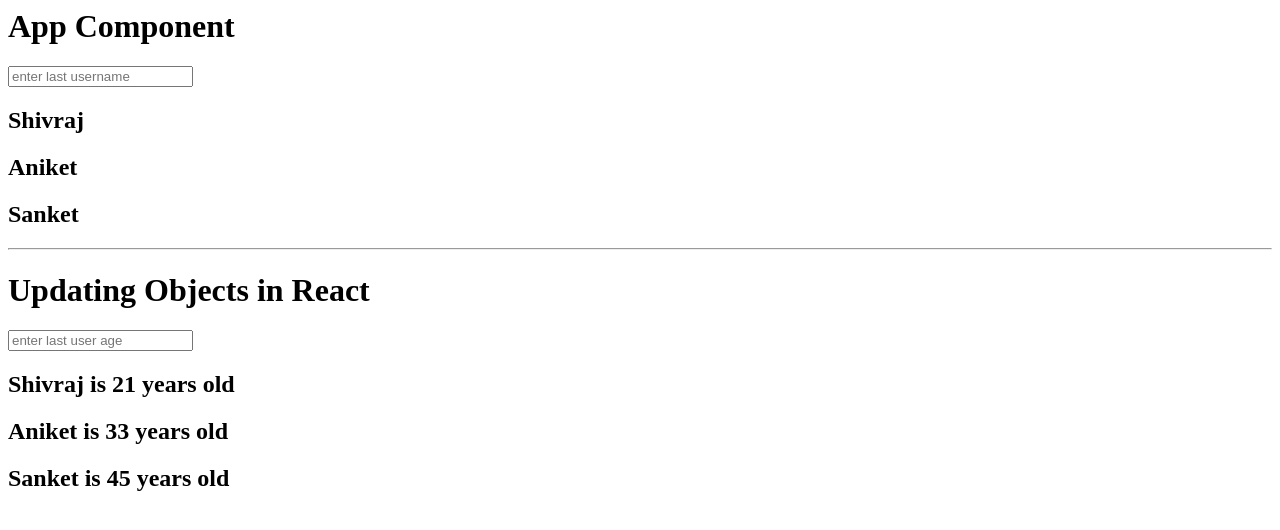
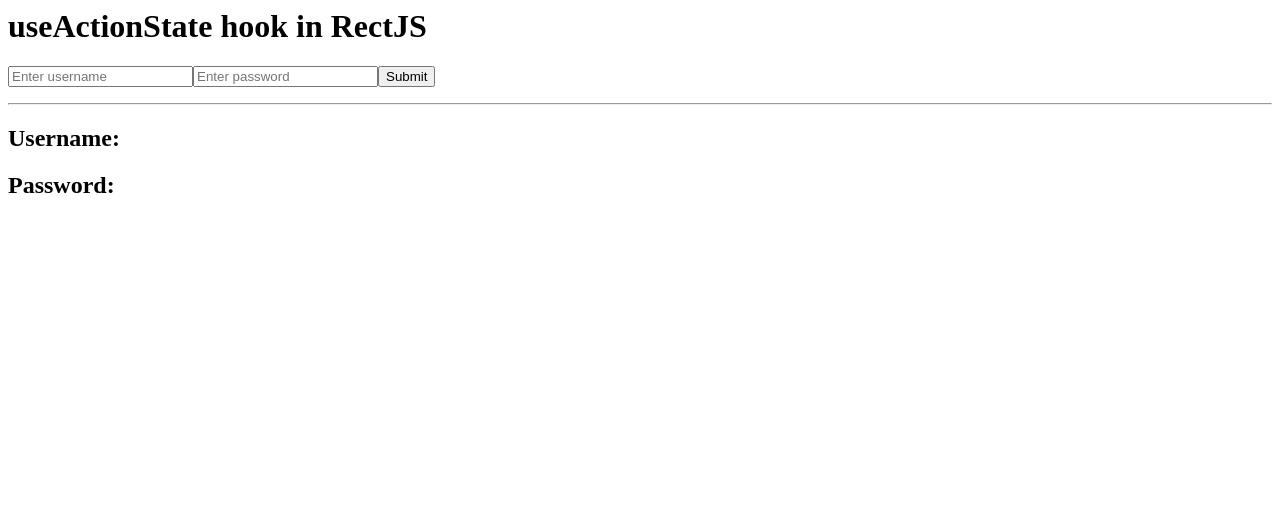
Before and after one commit to shivrajpro/react-step-by-step, a React (Vite) app: page / in a window 1280 px wide. Shown: the top 530 px of the page. Built offline with nearby package versions, Linux system fonts and the light colour scheme.

Commit message:
useActionState hook

```diff
--- a/src/App.jsx
+++ b/src/App.jsx
@@ -1,60 +1,58 @@
-import { useState } from "react";
+import { useActionState } from "react";
 
 function App() {
-  const [usernames, setUsernames] = useState(["Shivraj", "Aniket", "Sanket"]);
-  const [users, setUsers] = useState([
-    {
-      name: "Shivraj",
-      age: 21,
-    },
-    {
-      name: "Aniket",
-      age: 33,
-    },
-    {
-      name: "Sanket",
-      age: 45,
-    },
-  ]);
+  const handleSubmit = async (previousData, formData) => {
+    await new Promise((resolve) => setTimeout(resolve, 2000));
 
-  const handleNameChange = (newName) => {
-    usernames[usernames.length - 1] = newName;
-    setUsernames([...usernames]);
+    console.log("previousData", previousData);
+    const username = formData.get("username");
+    const password = formData.get("password");
+    console.log("username", username);
+    console.log("password", password);
+
+    if (username && password) {
+      return { message: "Data submitted", username, password };
+    } else {
+      return {
+        error: "Please provide both username and password",
+        username,
+        password,
+      };
+    }
   };
 
-  const handleAgeChange = (newAge) => {
-    users[users.length - 1].age = newAge;
-    setUsers([...users]);
-  };
+  const [data, action, pending] = useActionState(handleSubmit, {
+    username: "",
+    password: "",
+  });
 
   return (
     <>
-      <h1>App Component</h1>
-      <input
-        type="text"
-        placeholder="enter last username"
-        onChange={(evt) => handleNameChange(evt.target.value)}
-      />
-      {usernames.map((name, index) => (
-        <h2 key={index}>{name}</h2>
-      ))}
+      <h1>useActionState hook in RectJS</h1>
+      <form action={action}>
+        <input
+          defaultValue={data?.username}
+          type="text"
+          name="username"
+          placeholder="Enter username"
+        />
+        <input
+          defaultValue={data?.password}
+          type="password"
+          name="password"
+          placeholder="Enter password"
+        />
+        <button type="submit" disabled={pending}>
+          {pending ? "Submitting..." : "Submit"}
+        </button>
+      </form>
 
+      {data?.error && <h3 style={{ color: "red" }}>{data.error}</h3>}
+      {data?.message && <h3 style={{ color: "green" }}>{data.message}</h3>}
       <hr />
 
-      <h1>Updating Objects in React</h1>
-      <input
-        type="text"
-        placeholder="enter last user age"
-        onChange={(evt) => handleAgeChange(evt.target.value)}
-      />
-
-      {users.map((user, index) => {
-        return (
-          <h2 key={index}>
-            {user.name} is {user.age} years old
-          </h2>
-        );
-      })}
+      <h2>Username: {data?.username}</h2>
+      <h2>Password: {data?.password}</h2>
     </>
   );
 }
```
